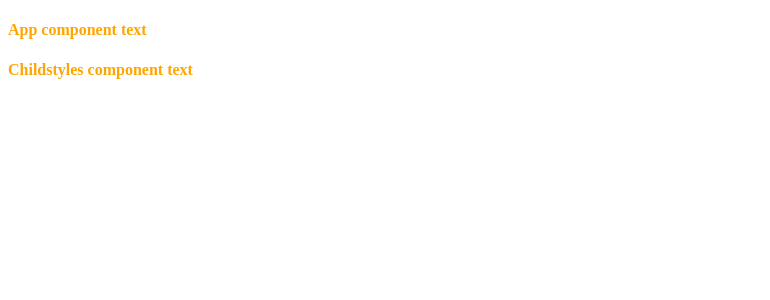
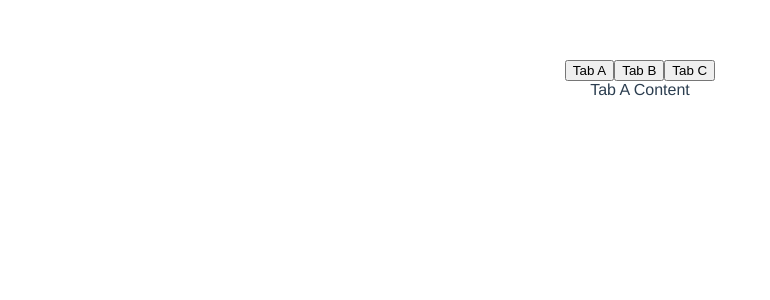
Before and after one commit to devmuhmed/journey-of-vuejs, a Vue app in the folder tasks/codevolution/: page / in a window 1280 px wide. Shown: the top 300 px of the page, without its empty margins (0-770 px from the left). Built offline with nearby package versions, Linux system fonts and the light colour scheme.

Commit message:
codevolution lesson 41 the reason to make dynamic component

```diff
--- /dev/null
+++ b/tasks/codevolution/src/DynamicComponent.vue
@@ -0,0 +1,37 @@
+<template>
+    <button @click="activeTab = 'TabA'">Tab A</button>
+    <button @click="activeTab = 'TabB'">Tab B</button>
+    <button @click="activeTab = 'TabC'">Tab C</button>
+    <tab-a v-if="activeTab === 'TabA'" />
+    <tab-b v-if="activeTab === 'TabB'" />
+    <tab-c v-if="activeTab === 'TabC'" />
+</template>
+
+<script>
+    import TabA from './components/TabA.vue';
+    import TabB from './components/TabB.vue';
+    import TabC from './components/TabC.vue';
+
+    export default {
+        name: 'App',
+        components: {
+            TabA,TabB,TabC
+        },
+        data() {
+            return {
+                activeTab: 'TabA'
+            }
+        },
+    }
+</script>
+
+<style>
+#app {
+  font-family: Avenir, Helvetica, Arial, sans-serif;
+  -webkit-font-smoothing: antialiased;
+  -moz-osx-font-smoothing: grayscale;
+  text-align: center;
+  color: #2c3e50;
+  margin-top: 60px;
+}
+</style>
--- /dev/null
+++ b/tasks/codevolution/src/components/TabA.vue
@@ -0,0 +1,15 @@
+<template>
+    <div>
+        Tab A Content
+    </div>
+</template>
+
+<script>
+    export default {
+        name: 'TabA'
+    }
+</script>
+
+<style scoped>
+
+</style>
--- /dev/null
+++ b/tasks/codevolution/src/components/TabB.vue
@@ -0,0 +1,15 @@
+<template>
+    <div>
+        Tab B Content
+    </div>
+</template>
+
+<script>
+    export default {
+        name: 'TabB'
+    }
+</script>
+
+<style scoped>
+
+</style>
--- /dev/null
+++ b/tasks/codevolution/src/components/TabC.vue
@@ -0,0 +1,15 @@
+<template>
+    <div>
+        Tab C Content
+    </div>
+</template>
+
+<script>
+    export default {
+        name: 'TabC'
+    }
+</script>
+
+<style scoped>
+
+</style>
--- a/tasks/codevolution/src/main.js
+++ b/tasks/codevolution/src/main.js
@@ -12,6 +12,7 @@ import { createApp } from 'vue'
 // import App from './AppThree.vue'
 // import App from './AppFour.vue'
 // import App from './AppFive.vue'
-import App from './AppSix.vue'
+// import App from './AppSix.vue'
+import App from './DynamicComponent.vue'
 
 createApp(App).mount('#app')
```
